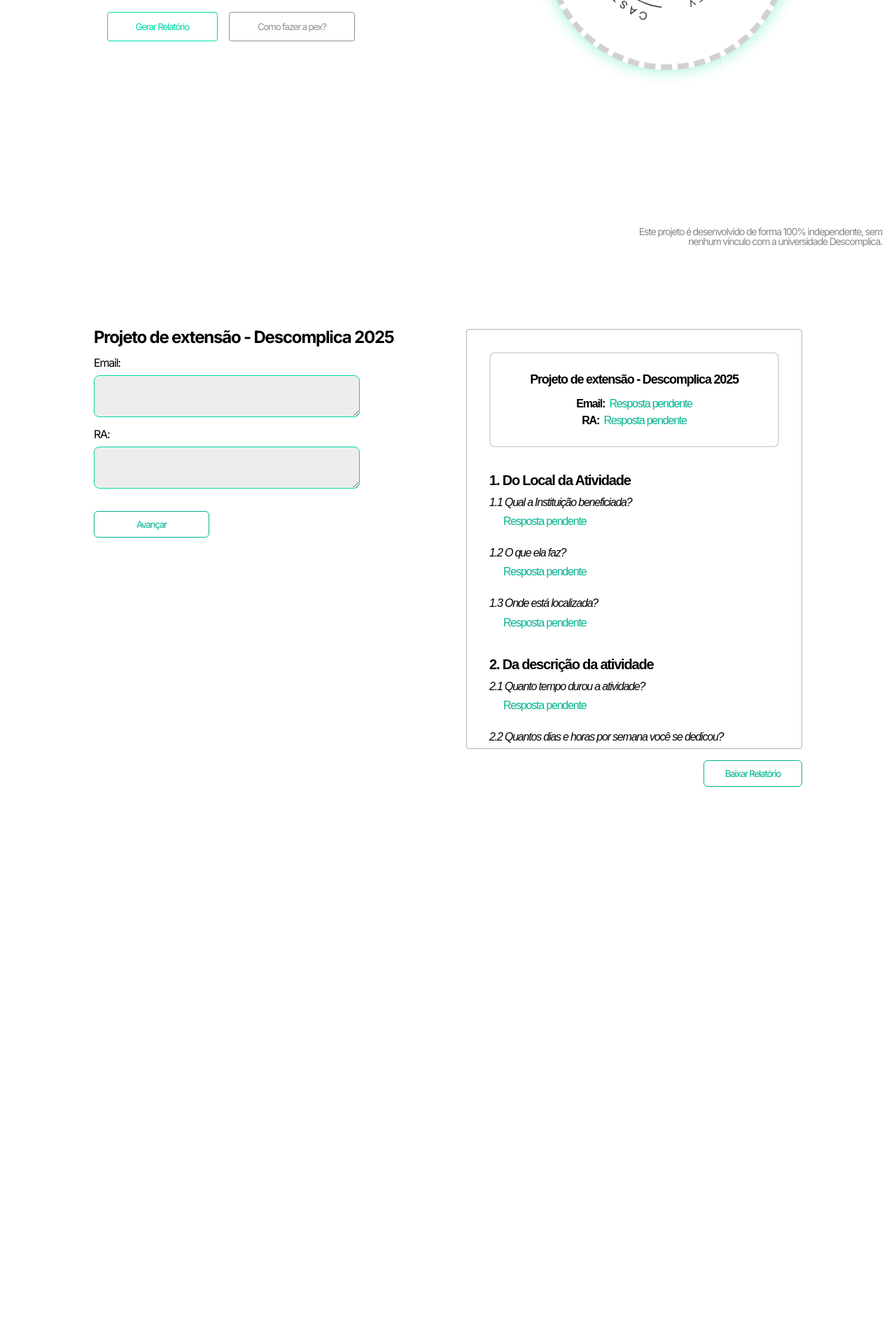
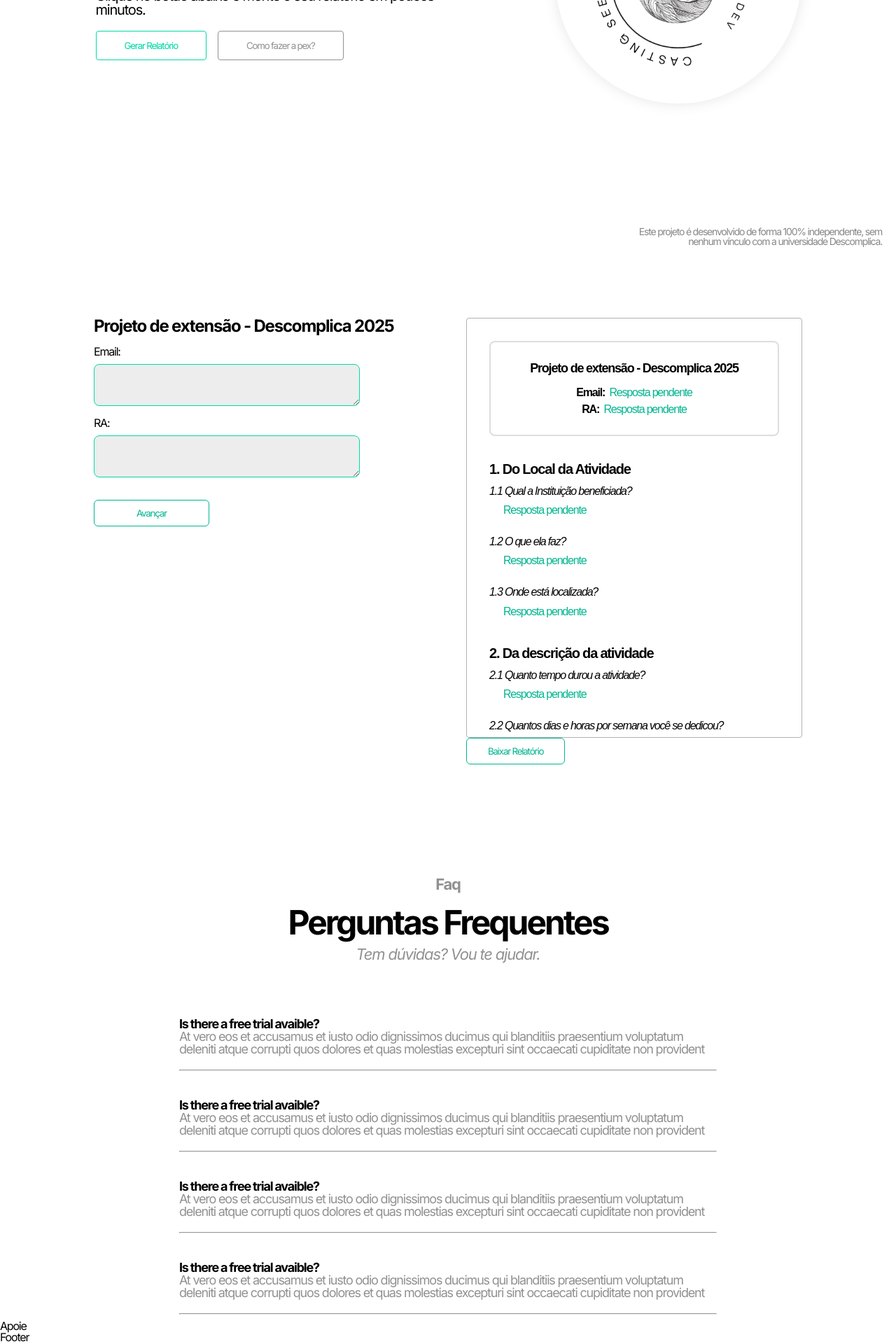
Before and after one commit to Caiorossi00/Gerador-Pex, a React (Vite) app: page / in a window 1280 px wide. Shown: the part 426-2346 px from the top of the page at 70% size. Before the commit the page ends 1630 px from the top, so only its background shows below. Built offline with nearby package versions, Linux system fonts and the light colour scheme.

Commit message:
faq UI finalizada

```diff
--- a/src/App.css
+++ b/src/App.css
@@ -13,6 +13,12 @@
   padding: 0;
 }
 
+main {
+  display: flex;
+  flex-direction: column;
+  gap: 10vh;
+}
+
 .app-container {
   display: flex;
   margin: 0 auto;
@@ -20,11 +26,5 @@
   justify-content: center;
   gap: 2em;
   margin-bottom: 10vh;
+  margin-top: 10vh;
 }
-
-.preview-container {
-  display: flex;
-  flex-direction: column;
-  align-items: flex-end;
-  gap: 1em;
-}
--- a/src/App.tsx
+++ b/src/App.tsx
@@ -9,6 +9,9 @@
 import html2pdf from "html2pdf.js";
 import Hero from "./components/Hero/Hero";
 import Navbar from "./components/Hero/Navbar";
+import Faq from "./components/Faq/Faq";
+import Apoie from "./components/Apoie/Apoie";
+import Footer from "./components/Footer/Footer";
 
 function App() {
   const [respostas, setRespostas] = useState<{ [key: string]: string }>({});
@@ -44,7 +47,8 @@
         <Hero />
       </header>
 
-      <main className="app-container">
+      <main>
+        <div className="app-container">
           <FormWizard
             steps={questionSteps}
             respostas={respostas}
@@ -58,6 +62,13 @@
             </div>
             <DownloadButton handleDownload={handleDownload} />
           </div>
+        </div>
+
+        <div>
+          <Faq />
+          <Apoie />
+          <Footer />
+        </div>
       </main>
     </>
   );
--- /dev/null
+++ b/src/components/Apoie/Apoie.tsx
@@ -0,0 +1,7 @@
+import React from "react";
+
+const Apoie = () => {
+  return <div>Apoie</div>;
+};
+
+export default Apoie;
--- /dev/null
+++ b/src/components/Faq/Faq.tsx
@@ -0,0 +1,25 @@
+import faqData from "../../data/faq";
+import "../../styles/Faq.scss";
+
+const Faq = () => {
+  return (
+    <div className="faq-container">
+      <div className="faq-header">
+        <p>Faq</p>
+        <h1>Perguntas Frequentes</h1>
+        <h4>Tem dúvidas? Vou te ajudar.</h4>
+      </div>
+      <div className="faq-questions">
+        {faqData.map((item, index) => (
+          <div key={index} className="faq-item">
+            <h2 className="faq-question">{item.question}</h2>
+            <p className="faq-answer">{item.answer}</p>
+            <hr className="faq-divider" />
+          </div>
+        ))}
+      </div>
+    </div>
+  );
+};
+
+export default Faq;
--- /dev/null
+++ b/src/components/Footer/Footer.tsx
@@ -0,0 +1,7 @@
+import React from "react";
+
+const Footer = () => {
+  return <div>Footer</div>;
+};
+
+export default Footer;
--- /dev/null
+++ b/src/data/faq.ts
@@ -0,0 +1,24 @@
+const faqData = [
+  {
+    question: "Is there a free trial avaible?",
+    answer:
+      "At vero eos et accusamus et iusto odio dignissimos ducimus qui blanditiis praesentium voluptatum deleniti atque corrupti quos dolores et quas molestias excepturi sint occaecati cupiditate non provident",
+  },
+  {
+    question: "Is there a free trial avaible?",
+    answer:
+      "At vero eos et accusamus et iusto odio dignissimos ducimus qui blanditiis praesentium voluptatum deleniti atque corrupti quos dolores et quas molestias excepturi sint occaecati cupiditate non provident",
+  },
+  {
+    question: "Is there a free trial avaible?",
+    answer:
+      "At vero eos et accusamus et iusto odio dignissimos ducimus qui blanditiis praesentium voluptatum deleniti atque corrupti quos dolores et quas molestias excepturi sint occaecati cupiditate non provident",
+  },
+  {
+    question: "Is there a free trial avaible?",
+    answer:
+      "At vero eos et accusamus et iusto odio dignissimos ducimus qui blanditiis praesentium voluptatum deleniti atque corrupti quos dolores et quas molestias excepturi sint occaecati cupiditate non provident",
+  },
+];
+
+export default faqData;
--- /dev/null
+++ b/src/styles/Faq.scss
@@ -0,0 +1,59 @@
+.faq-container {
+  width: 90%;
+  margin: 0 auto;
+  display: flex;
+  flex-direction: column;
+  align-items: center;
+  gap: 10vh;
+}
+
+.faq-header {
+  display: flex;
+  flex-direction: column;
+  align-items: center;
+  gap: 10px;
+
+  p {
+    font-size: 22px;
+    font-weight: bold;
+    color: #919191;
+    margin-bottom: 10px;
+  }
+
+  h1 {
+    font-size: 48px;
+    font-weight: bold;
+    letter-spacing: -3px;
+  }
+
+  h4 {
+    color: #919191;
+    font-style: italic;
+    margin: 0;
+    font-size: 22px;
+  }
+}
+
+.faq-questions {
+  display: flex;
+  flex-direction: column;
+  gap: 2em;
+  width: 60vw;
+
+  h2 {
+    font-weight: bold;
+    color: black;
+    font-size: large;
+  }
+
+  p {
+    color: #919191;
+    font-size: large;
+    margin-bottom: 20px;
+  }
+
+  hr {
+    color: #919191;
+    height: 2px;
+  }
+}
--- a/src/styles/Hero.scss
+++ b/src/styles/Hero.scss
@@ -1,36 +1,17 @@
-@keyframes pulse {
-  0%,
-  100% {
-    box-shadow: 0 0 20px rgba(0, 217, 166, 0.4);
-  }
-  50% {
-    box-shadow: 0 0 40px rgba(0, 217, 166, 0.7);
-  }
-}
-
-@keyframes rotate {
-  from {
-    transform: rotate(0deg);
-  }
-  to {
-    transform: rotate(360deg);
-  }
-}
-
 .hero {
-  min-height: 92vh;
+  min-height: 80vh;
   display: flex;
   justify-content: space-around;
   font-family: "inter", sans-serif;
-  width: 85%;
+  width: 90%;
   margin: 0 auto;
+  align-items: center;
 
   .hero-left {
     display: flex;
     flex-direction: column;
     width: 40vw;
     height: fit-content;
-    margin-top: 20vh;
 
     h1 {
       font-size: 36px;
@@ -39,7 +20,7 @@
     }
 
     h2 {
-      font-size: 32px;
+      font-size: 30px;
       color: #00d9a6;
       font-weight: 700;
       letter-spacing: -2px;
@@ -48,23 +29,18 @@
     }
 
     p {
-      width: 80%;
+      width: 95%;
       font-size: 20px;
     }
   }
   .hero-right {
-    margin-top: 12vh;
-
     img {
       width: 350px;
       height: 350px;
       border-radius: 50%;
-      border: 8px dashed #d1d1d1;
-      padding: 10px;
       background-color: white;
       box-shadow: 0 0 20px rgba(0, 0, 0, 0.1);
       transition: transform 0.3s ease;
-      animation: pulse 3s ease-in-out infinite, rotate 80s linear infinite;
 
       &:hover {
         transform: scale(1.1);
```
Lines whose indentation alone changed are shown as unchanged.
